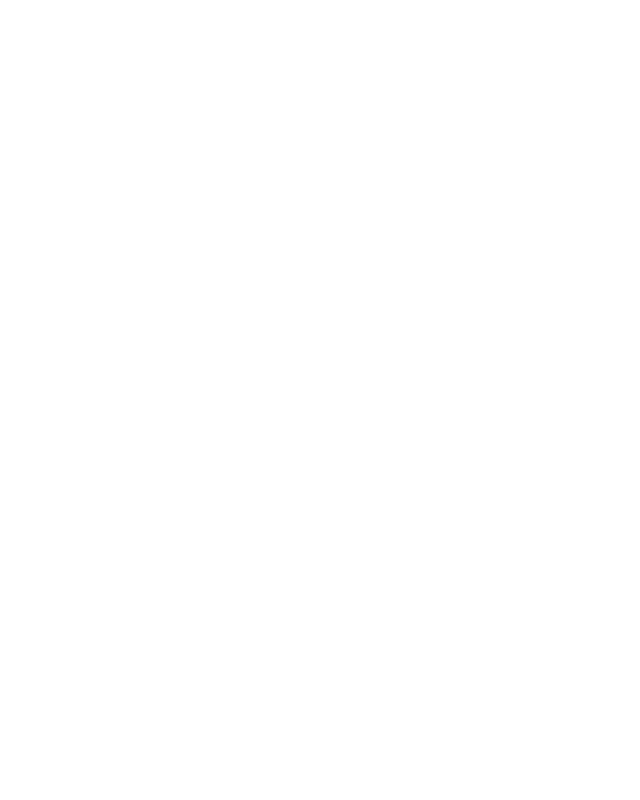
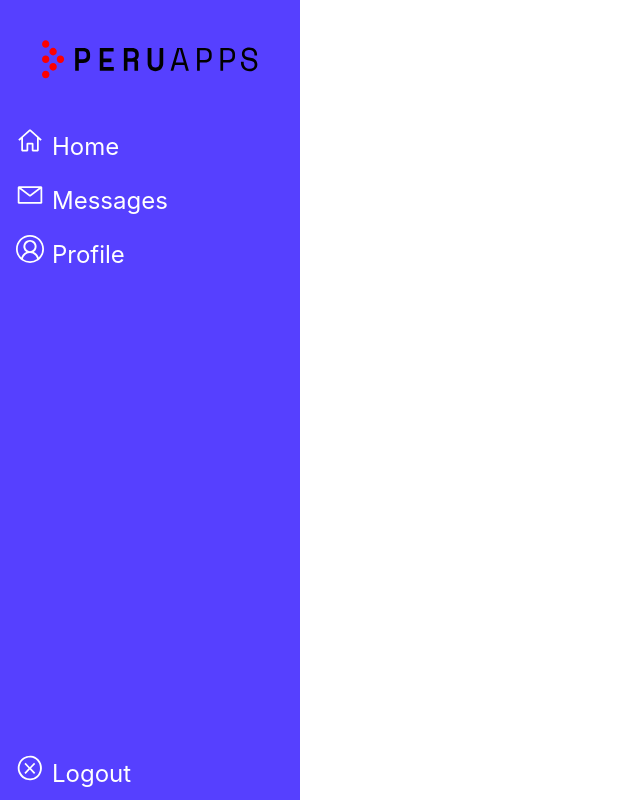
Before and after one commit to erick-sk/front-peruapps, a React (Create React App) app: page /home in a window 1280 px wide. Shown: the whole page, without its empty margins (0-640 px from the left). Built offline with nearby package versions, Linux system fonts and the light colour scheme.

Commit message:
Add home page
Now the route /home display the home component view
- Home.jsx is used to display the view on the route /home

```diff
--- a/package.json
+++ b/package.json
@@ -12,6 +12,7 @@
     "framer-motion": "^4.1.17",
     "react": "^17.0.2",
     "react-dom": "^17.0.2",
+    "react-icons": "^4.3.1",
     "react-router-dom": "^5.3.0",
     "react-scripts": "4.0.3",
     "web-vitals": "^1.0.1"
--- a/src/App.js
+++ b/src/App.js
@@ -3,6 +3,7 @@
 
 import Login from './components/auth/Login';
 import Register from './components/auth/Register';
+import Home from './components/Views/Home';
 
 function App() {
 	return (
@@ -10,6 +11,7 @@
 			<Switch>
 				<Route exact path="/" component={Login} />
 				<Route exact path="/register" component={Register} />
+				<Route exact path="/home" component={Home} />
 			</Switch>
 		</Router>
 	);
--- /dev/null
+++ b/src/components/Views/Home.jsx
@@ -0,0 +1,9 @@
+import React from 'react';
+
+import Sidebar from '../layout/Sidebar';
+
+const Home = () => {
+	return <Sidebar />;
+};
+
+export default Home;
--- /dev/null
+++ b/src/components/layout/Sidebar.jsx
@@ -0,0 +1,89 @@
+import React from 'react';
+import { Link, Box, Flex, Spacer } from '@chakra-ui/react';
+import { Icon } from '@chakra-ui/react';
+import { VscHome, VscMail, VscAccount, VscError } from 'react-icons/vsc';
+
+import Logo from '../../images/logo-black.svg';
+
+const Sidebar = () => {
+	return (
+		<Flex
+			bg="#5640FF"
+			direction="column"
+			w="300px"
+			color="white"
+			minHeight="100vh"
+		>
+			<Box display="flex" justifyContent="center" py="10" alignItems="center">
+				<Link href="/home">
+					<img src={Logo} alt="Logo" />
+				</Link>
+			</Box>
+
+			<Flex direction="column">
+				<Link
+					href="/home"
+					fontSize="2xl"
+					pl="4"
+					py="2"
+					_hover={{
+						background: '#6854ff',
+						color: 'white.100',
+					}}
+					w="100%"
+				>
+					<Icon as={VscHome} mr="2" w={7} h={7} />
+					Home
+				</Link>
+
+				<Link
+					href="/messages"
+					fontSize="2xl"
+					pl="4"
+					py="2"
+					_hover={{
+						background: '#6854ff',
+						color: 'white.100',
+					}}
+					w="100%"
+				>
+					<Icon as={VscMail} mr="2" w={7} h={7} />
+					Messages
+				</Link>
+				<Link
+					href="/profile"
+					fontSize="2xl"
+					pl="4"
+					py="2"
+					_hover={{
+						background: '#6854ff',
+						color: 'white.100',
+					}}
+					w="100%"
+				>
+					<Icon as={VscAccount} mr="2" w={7} h={7} />
+					Profile
+				</Link>
+			</Flex>
+			<Spacer />
+			<Flex>
+				<Link
+					href="#"
+					fontSize="2xl"
+					pl="4"
+					py="2"
+					_hover={{
+						background: '#6854ff',
+						color: 'white.100',
+					}}
+					w="100%"
+				>
+					<Icon as={VscError} mr="2" w={7} h={7} />
+					Logout
+				</Link>
+			</Flex>
+		</Flex>
+	);
+};
+
+export default Sidebar;
```
Also changed, not shown: src/images/logo-black.svg (added), 1 other file (tests, documents, lock files or other folders).
